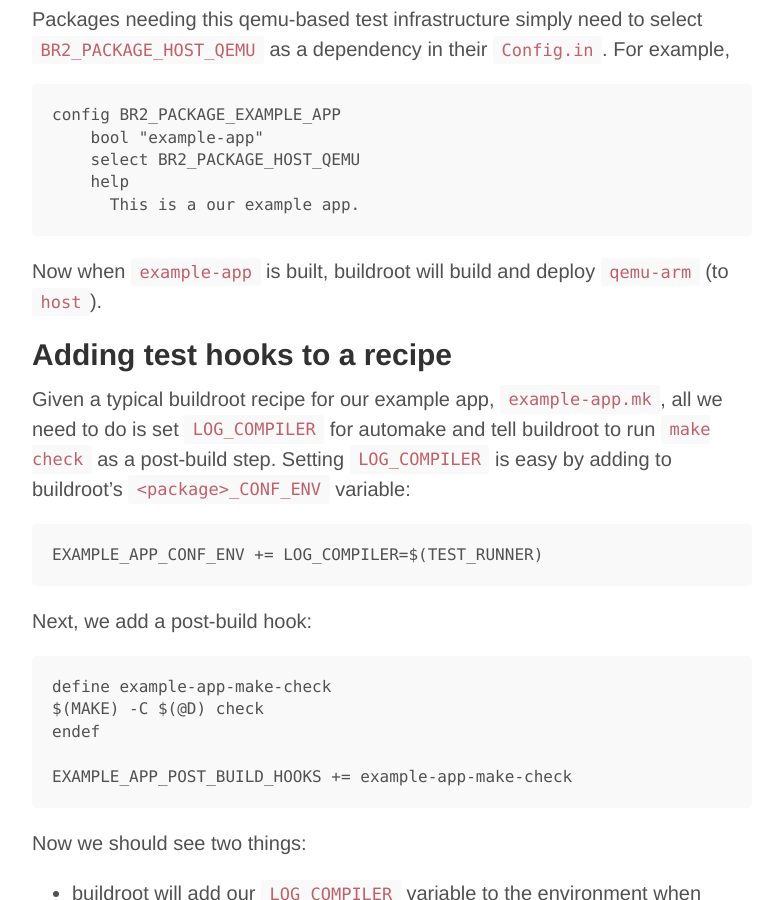
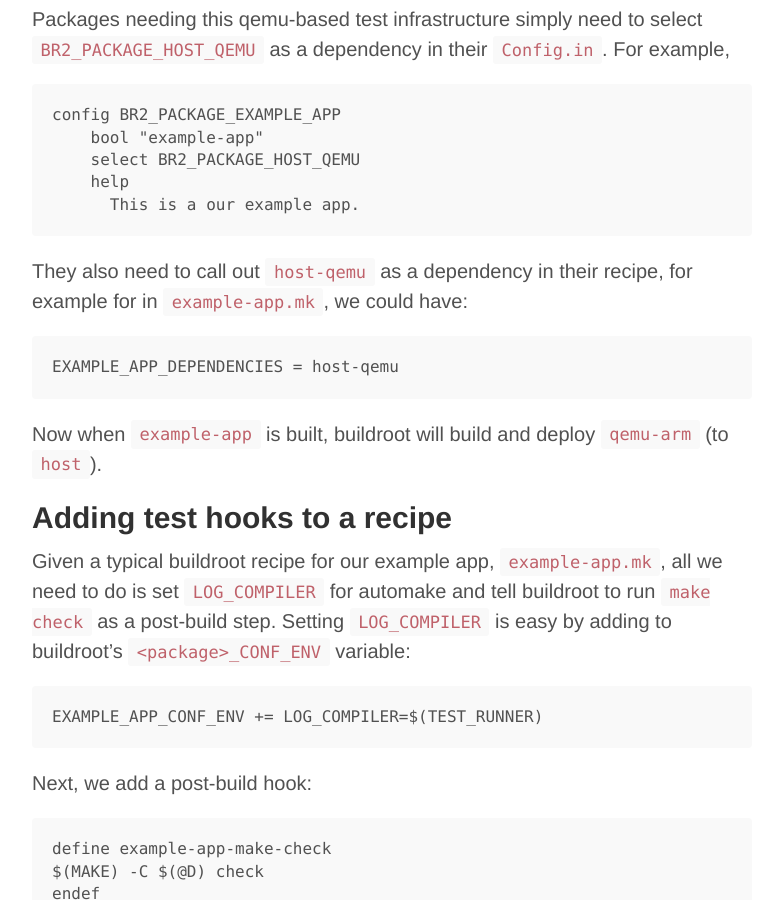
Before and after one commit to yurovsky/yurovsky.github.io, a Jekyll site: the page built from index.html, in a window 1280 px wide and 900 px high, scrolled down 2530 px. Shown: the whole window, without its empty margins (248-1008 px from the left). Built offline with Jekyll 4.4.1, drawn with Linux system fonts in a browser that asks for light colours; the list of posts is cut into pages by our own code; comment, search, counter and statistics services are not loaded.

Commit message:
add dependency note

```diff
--- a/_posts/2017-01-20-qemu-unit-tests.md
+++ b/_posts/2017-01-20-qemu-unit-tests.md
@@ -82,6 +82,11 @@ Packages needing this qemu-based test infrastructure simply need to select
         help
           This is a our example app.
 
+They also need to call out `host-qemu` as a dependency in their recipe, for
+example for in `example-app.mk`, we could have:
+
+    EXAMPLE_APP_DEPENDENCIES = host-qemu
+
 Now when `example-app` is built, buildroot will build and deploy `qemu-arm`
 (to `host`).
 
```
